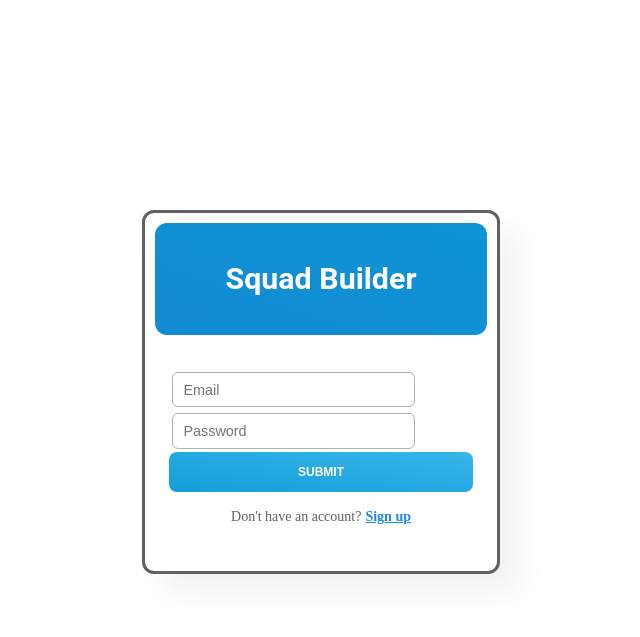
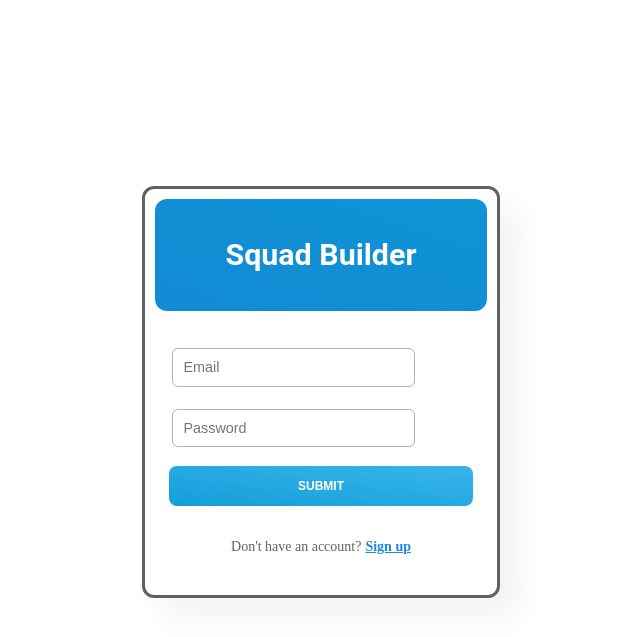
Before and after one commit to AbissoDorato/HW1, a PHP site: page /login.php in a window 1280 px wide. Shown: the top 637 px of the page, without its empty margins (319-959 px from the left). Run offline with PHP 8.4, Linux system fonts and the light colour scheme.

Commit message:
Update loginstyle.css

```diff
--- a/HW1/Stili/loginstyle.css
+++ b/HW1/Stili/loginstyle.css
@@ -45,7 +45,7 @@ body {
 
 .inputs {
   padding: 1.5rem;
-  /*gap: 1rem;*/
+  gap: 1rem;
   display: flex;
   flex-direction: column;
 }
```
